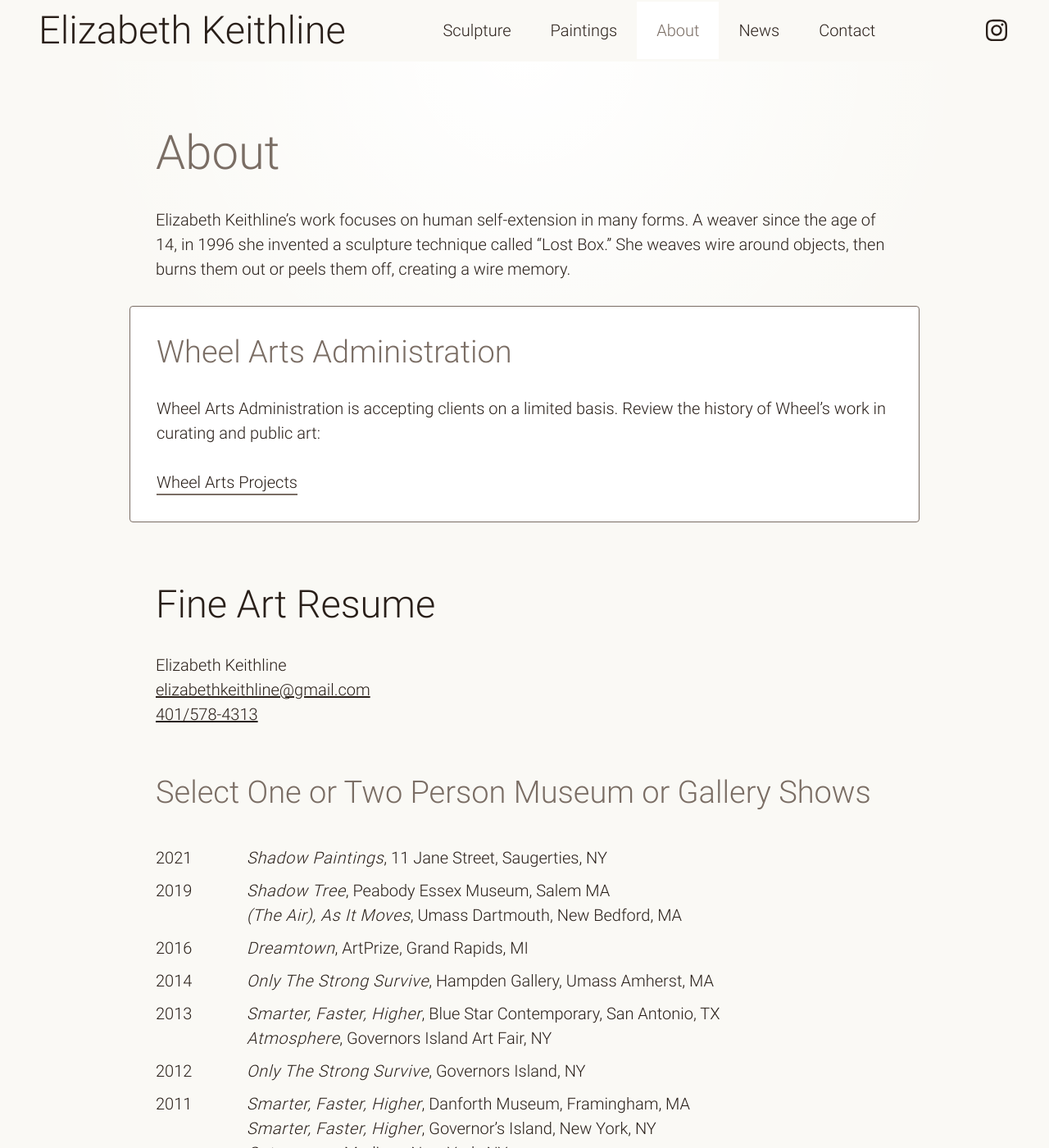
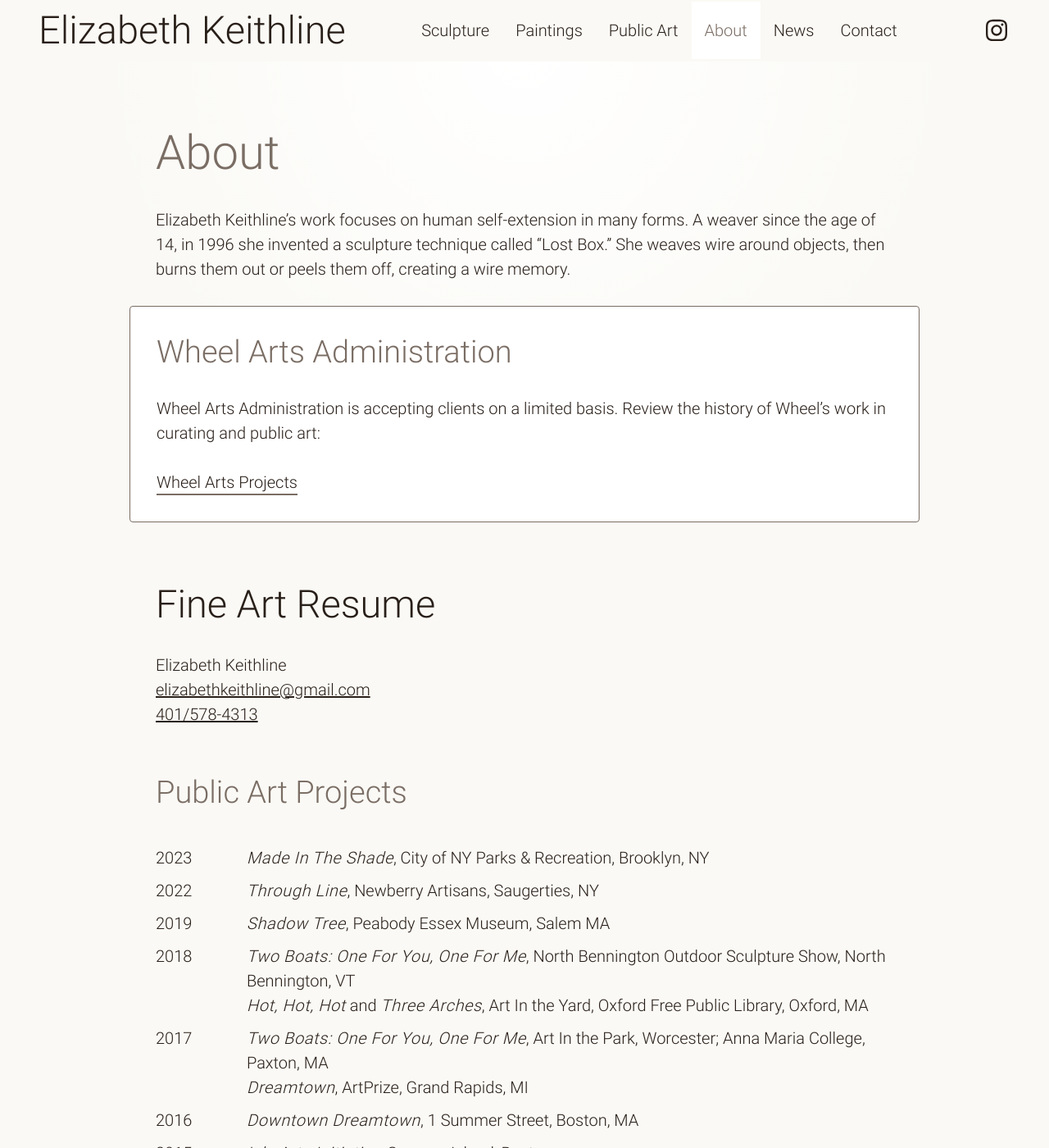
Before and after one commit to highchair/elizabethkeithline-com, a Jekyll site: the page built from about.md, in a window 1280 px wide and 1400 px high. Shown: the whole window at 82% size. Built offline with Jekyll 4.4.1, drawn with Linux system fonts in a browser that asks for light colours; some web fonts are replaced; some of the changed text lies outside the part shown.

Commit message:
June 2024 updates, addition of Public Art

```diff
--- a/_includes/navigation.html
+++ b/_includes/navigation.html
@@ -1,6 +1,7 @@
   <ul {% if include.top == "Yes" %}id="mainmenu" class="aria-expand" {% endif %}role="list">
     <li><a href="{% link _sculpture/index.html %}"{% if page.permalink == 'sculpture/' %} aria-current="page"{% endif %}>Sculpture</a></li>
     <li><a href="{% link _painting/index.html %}"{% if page.permalink == 'painting/' %} aria-current="page"{% endif %}>Paintings</a></li>
+    <li><a href="{% link public-art.html %}"{% if page.permalink == 'public-art/' %} aria-current="page"{% endif %}>Public Art</a></li>
     <li><a href="{% link about.md %}"{% if page.permalink == 'about/' %} aria-current="page"{% endif %}>About</a></li>
     <li><a href="{% link news.html %}"{% if page.permalink == 'news/' %} aria-current="page"{% endif %}>News</a></li>
     <li><a href="{% link contact.html %}"{% if page.permalink == 'contact/' %} aria-current="page"{% endif %}>Contact</a></li>
--- a/_sass/6_components/_navs.scss
+++ b/_sass/6_components/_navs.scss
@@ -34,7 +34,7 @@ $nav-h-padding: 0.5rem;
     padding: $nav-v-padding $nav-h-padding;
 
     @include breakpoint-up(large) {
-      padding: 1.25rem 1.5rem
+      padding: 1.25rem 1rem
     }
   }
 
--- a/about.md
+++ b/about.md
@@ -27,6 +27,44 @@
 Elizabeth Keithline
 [elizabethkeithline@gmail.com](mailto:elizabethkeithline@gmail.com)
 [401/578-4313](tel:401-578-4313)
+
+### Public Art Projects
+
+2023
+: _Made In The Shade_, City of NY Parks & Recreation, Brooklyn, NY
+
+2022
+: _Through Line_, Newberry Artisans, Saugerties, NY
+
+2019
+: _Shadow Tree_, Peabody Essex Museum, Salem MA
+
+2018
+: _Two Boats: One For You, One For Me_, North Bennington Outdoor Sculpture Show, North Bennington, VT
+: _Hot, Hot, Hot_ and _Three Arches_, Art In the Yard, Oxford Free Public Library, Oxford, MA
+
+2017
+: _Two Boats: One For You, One For Me_, Art In the Park, Worcester; Anna Maria College, Paxton, MA
+: _Dreamtown_, ArtPrize, Grand Rapids, MI
+
+2016
+: _Downtown Dreamtown_, 1 Summer Street, Boston, MA
+
+2015
+: _Isle Arts Initiative_, Georges Island, Boston
+
+2011
+: _Gatescapes_, New York, NY
+
+Multi-year
+: _WindSeaSky_, Convergence Sculpture Festival, Newport, RI
+
+2006-07
+: _Ourchitecture_, Newport Art Museum and RI Housing Authority, Providence
+
+2004
+: _Open for Dancing_, Island Moving Company, Newport, RI
+
 
 ### Select One or Two Person Museum or Gallery Shows
 
--- /dev/null
+++ b/public-art.html
@@ -0,0 +1,58 @@
+---
+layout: text
+width: text
+title: Public Art
+description: ''
+permalink: public-art/
+body-class: public
+---
+
+<h1 id="public">Public Art</h1>
+
+<section aria-describedby="public" class="g" markdown="0">
+  <div class="gc--12">
+    <figure class="">
+      {% include picture.html filepath='assets/public/made-in-shade' alt="" %}
+      <figcaption><i>Made in the Shade</i></figcaption>
+    </figure>
+  </div>
+
+  <div class="gc--md--6 gc--lg--6">
+    <figure class="">
+      {% include picture.html filepath='assets/public/through-line' alt="" %}
+      <figcaption><i>Through Line</i></figcaption>
+    </figure>
+  </div>
+  <div class="gc--md--6 gc--lg--6">
+    <figure class="">
+      {% include picture.html filepath='assets/public/downtown-dreamtown' alt="" %}
+      <figcaption><i>Downtown Dreamtown</i></figcaption>
+    </figure>
+  </div>
+
+  <div class="gc--md--6 gc__push--lg--1 gc--lg--5">
+    <figure class="">
+      {% include picture.html filepath='assets/public/two-boats' alt="" %}
+      <figcaption><i>Two Boats</i></figcaption>
+    </figure>
+  </div>
+  <div class="gc--md--6 gc--lg--5">
+    <figure class="">
+      {% include picture.html filepath='assets/public/library-arch' alt="" %}
+      <figcaption><i>Oxford Library Arch</i></figcaption>
+    </figure>
+  </div>
+
+  <div class="gc__push--md--1 gc--md--10">
+    <figure class="">
+      <div class="ar" style="aspect-ratio: 821 / 461">
+        <video class="video" controls="" preload="auto" width="821">
+          <source src="https://s3.us-east-1.amazonaws.com/pem-org/video/modules/mp4/shadowtree_n.mp4" type="video/mp4">
+          <p>Sorry! Your browser does not support the HTML5 video tag. <a href="{% link /assets/media/weave-video/weave-video.mp4 %}" download>You may download the MP4 video</a> and try to play it using a native player for your operating system.</p>
+        </video>
+      </div>
+      <figcaption>The making of <i>Shadow Tree</i>, by the Peabody Essex Museum</figcaption>
+    </figure>
+  </div>
+
+</section>
```
Also changed, not shown: other parts of about.md (+0 -29 lines), assets/public/crush-copy-lg.jpg (added), assets/public/crush-copy-sm.jpg (added), assets/public/downtown-dreamtown-lg.jpg (added), assets/public/downtown-dreamtown-sm.jpg (added), assets/public/library-arch-lg.jpg (added), assets/public/library-arch-sm.jpg (added), assets/public/made-in-shade-lg.jpg (added), assets/public/made-in-shade-sm.jpg (added), assets/public/through-line-lg.jpg (added), assets/public/through-line-sm.jpg (added), assets/public/two-boats-lg.jpg (added), assets/public/two-boats-sm.jpg (added).
